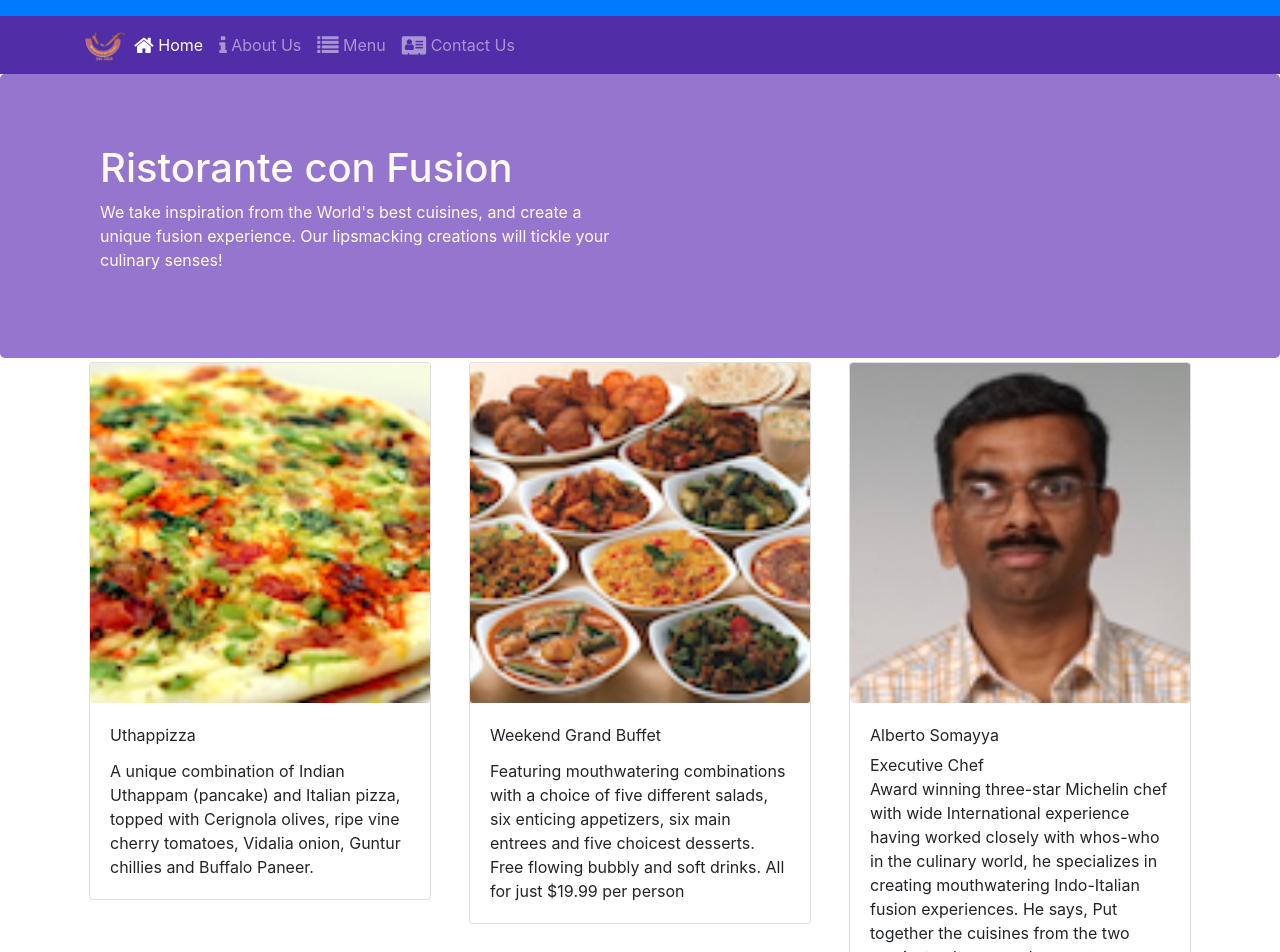
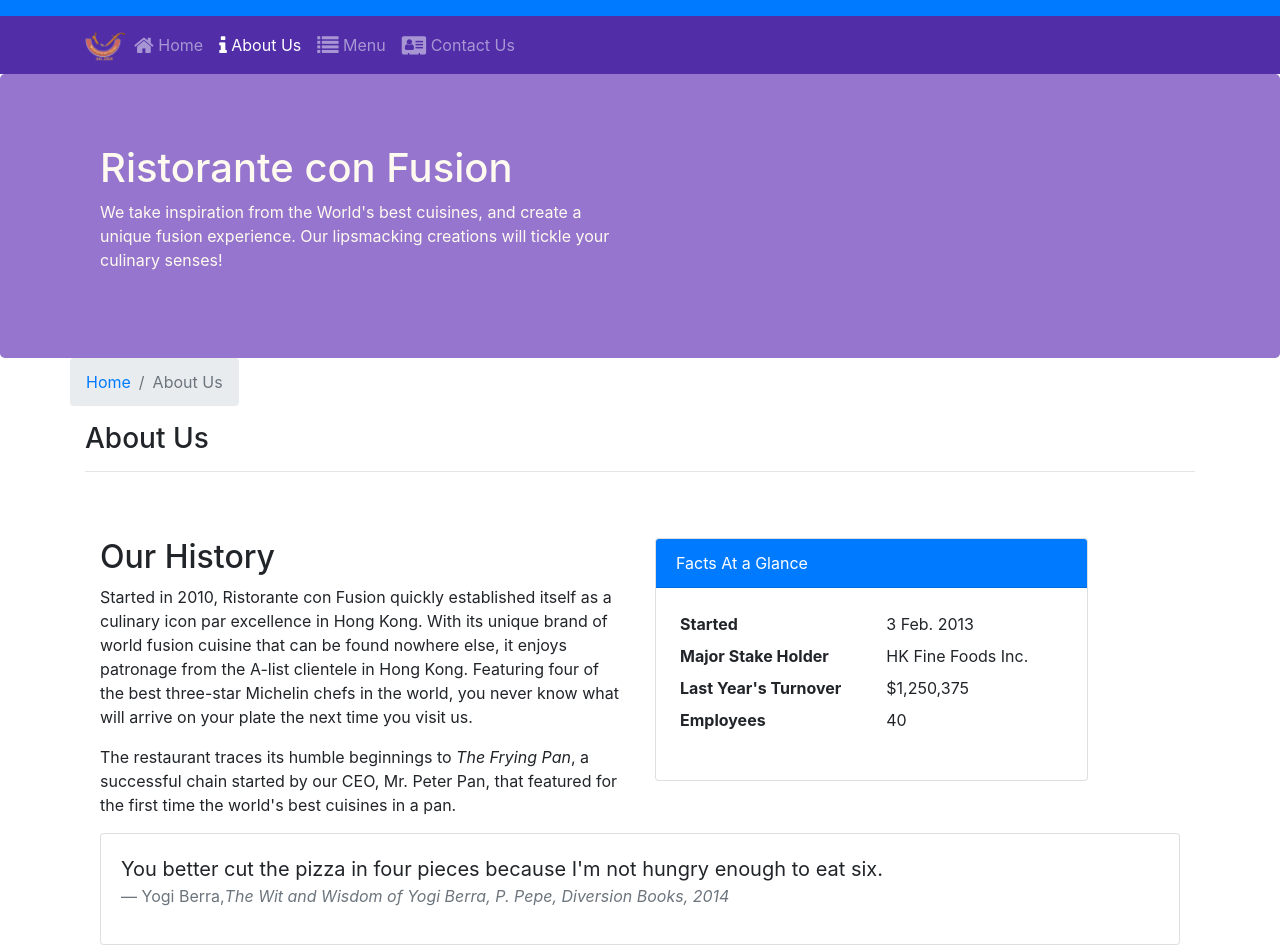
Before and after one commit to aliiaarnet/Restaurant-con-Fusion, a React (Create React App) app: page /aboutus in a window 1280 px wide. Before the commit this address led to /home. Shown: the top 952 px of the page. Built offline with nearby package versions, Linux system fonts and the light colour scheme.

Commit message:
Week 2, Task 1

```diff
--- /dev/null
+++ b/src/components/AboutComponent.js
@@ -0,0 +1,101 @@
+import React from "react";
+import {
+  Breadcrumb,
+  BreadcrumbItem,
+  Card,
+  CardBody,
+  CardHeader,
+  Media,
+} from "reactstrap";
+import { Link } from "react-router-dom";
+
+function About(props) {
+
+  const leaders = props.leaders.map((leader) => {
+    return <p>Leader {leader.name}</p>;
+  });
+
+  return (
+    <div className="container">
+      <div className="row">
+        <Breadcrumb>
+          <BreadcrumbItem>
+            <Link to="/home">Home</Link>
+          </BreadcrumbItem>
+          <BreadcrumbItem active>About Us</BreadcrumbItem>
+        </Breadcrumb>
+        <div className="col-12">
+          <h3>About Us</h3>
+          <hr />
+        </div>
+      </div>
+      <div className="row row-content">
+        <div className="col-12 col-md-6">
+          <h2>Our History</h2>
+          <p>
+            Started in 2010, Ristorante con Fusion quickly established itself as
+            a culinary icon par excellence in Hong Kong. With its unique brand
+            of world fusion cuisine that can be found nowhere else, it enjoys
+            patronage from the A-list clientele in Hong Kong. Featuring four of
+            the best three-star Michelin chefs in the world, you never know what
+            will arrive on your plate the next time you visit us.
+          </p>
+          <p>
+            The restaurant traces its humble beginnings to{" "}
+            <em>The Frying Pan</em>, a successful chain started by our CEO, Mr.
+            Peter Pan, that featured for the first time the world's best
+            cuisines in a pan.
+          </p>
+        </div>
+        <div className="col-12 col-md-5">
+          <Card>
+            <CardHeader className="bg-primary text-white">
+              Facts At a Glance
+            </CardHeader>
+            <CardBody>
+              <dl className="row p-1">
+                <dt className="col-6">Started</dt>
+                <dd className="col-6">3 Feb. 2013</dd>
+                <dt className="col-6">Major Stake Holder</dt>
+                <dd className="col-6">HK Fine Foods Inc.</dd>
+                <dt className="col-6">Last Year's Turnover</dt>
+                <dd className="col-6">$1,250,375</dd>
+                <dt className="col-6">Employees</dt>
+                <dd className="col-6">40</dd>
+              </dl>
+            </CardBody>
+          </Card>
+        </div>
+        <div className="col-12">
+          <Card>
+            <CardBody className="bg-faded">
+              <blockquote className="blockquote">
+                <p className="mb-0">
+                  You better cut the pizza in four pieces because I'm not hungry
+                  enough to eat six.
+                </p>
+                <footer className="blockquote-footer">
+                  Yogi Berra,
+                  <cite title="Source Title">
+                    The Wit and Wisdom of Yogi Berra, P. Pepe, Diversion Books,
+                    2014
+                  </cite>
+                </footer>
+              </blockquote>
+            </CardBody>
+          </Card>
+        </div>
+      </div>
+      <div className="row row-content">
+        <div className="col-12">
+          <h2>Corporate Leadership</h2>
+        </div>
+        <div className="col-12">
+          <Media list>{leaders}</Media>
+        </div>
+      </div>
+    </div>
+  );
+}
+
+export default About;
--- a/src/components/MainComponent.js
+++ b/src/components/MainComponent.js
@@ -1,5 +1,6 @@
 import React, { Component } from "react";
 import { Navbar, NavbarBrand } from "reactstrap";
+import About from "./AboutComponent";
 import Menu from "./MenuComponent";
 import Contact from "./ContactComponent";
 import DishDetail from "./DishdetailComponent";
@@ -35,10 +36,18 @@
       );
     };
 
-    const DishWithId = ({match}) => {
-      return(
-          <DishDetail dish={this.state.dishes.filter((dish) => dish.id === parseInt(match.params.dishId,10))[0]}
-            comments={this.state.comments.filter((comment) => comment.dishId === parseInt(match.params.dishId,10))} />
+    const DishWithId = ({ match }) => {
+      return (
+        <DishDetail
+          dish={
+            this.state.dishes.filter(
+              (dish) => dish.id === parseInt(match.params.dishId, 10)
+            )[0]
+          }
+          comments={this.state.comments.filter(
+            (comment) => comment.dishId === parseInt(match.params.dishId, 10)
+          )}
+        />
       );
     };
 
@@ -49,11 +58,15 @@
         <Switch>
           <Route path="/home" component={HomePage} />
           <Route
+            path="/aboutus"
+            component={() => <About leaders={this.state.leaders} />}
+          />
+          <Route
             exact
             path="/menu"
             component={() => <Menu dishes={this.state.dishes} />}
           />
-          <Route path='/menu/:dishId' component={DishWithId} />
+          <Route path="/menu/:dishId" component={DishWithId} />
           <Route exact path="/contactus" component={Contact} />
           <Redirect to="/home" />
         </Switch>
```
